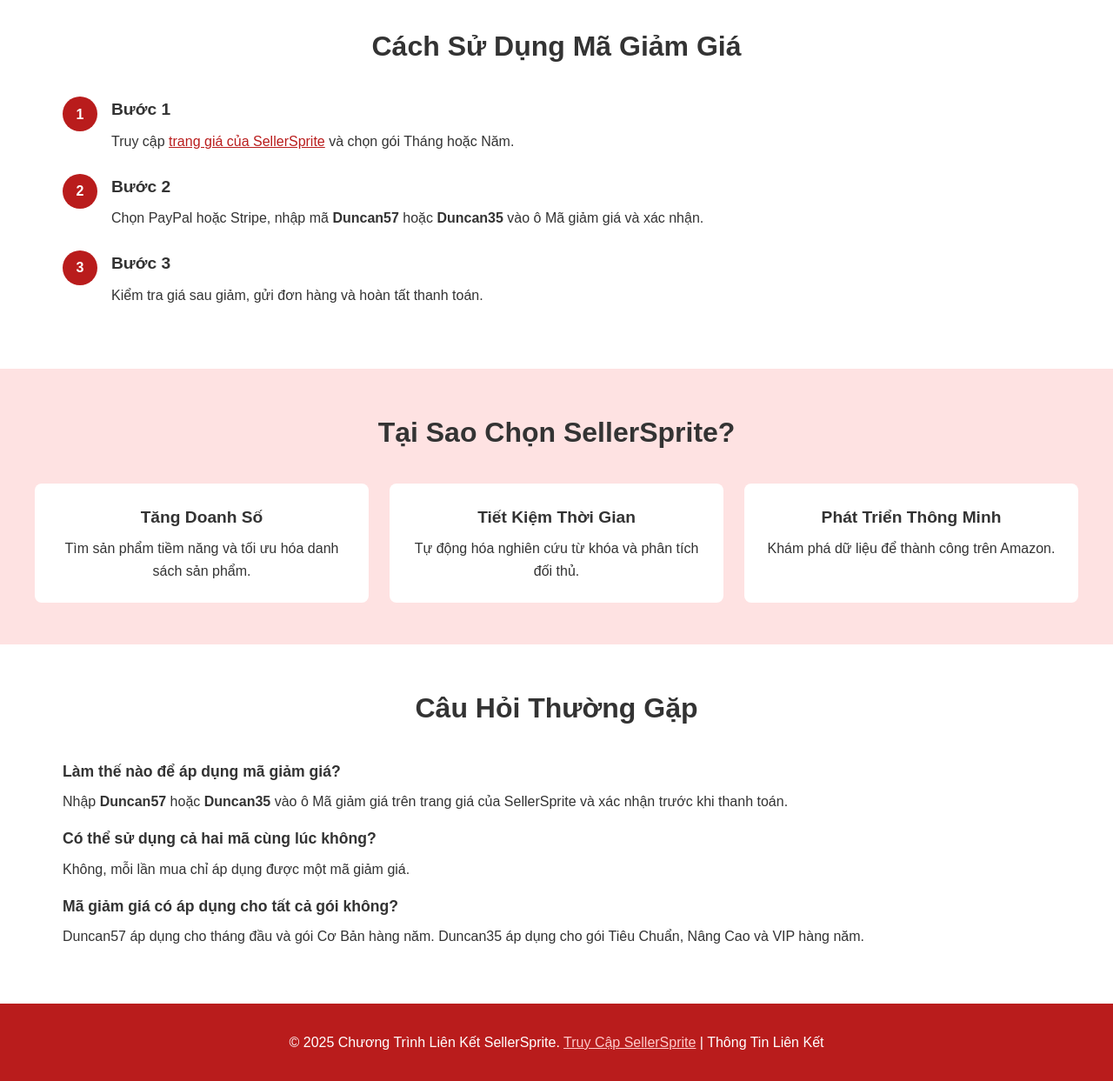
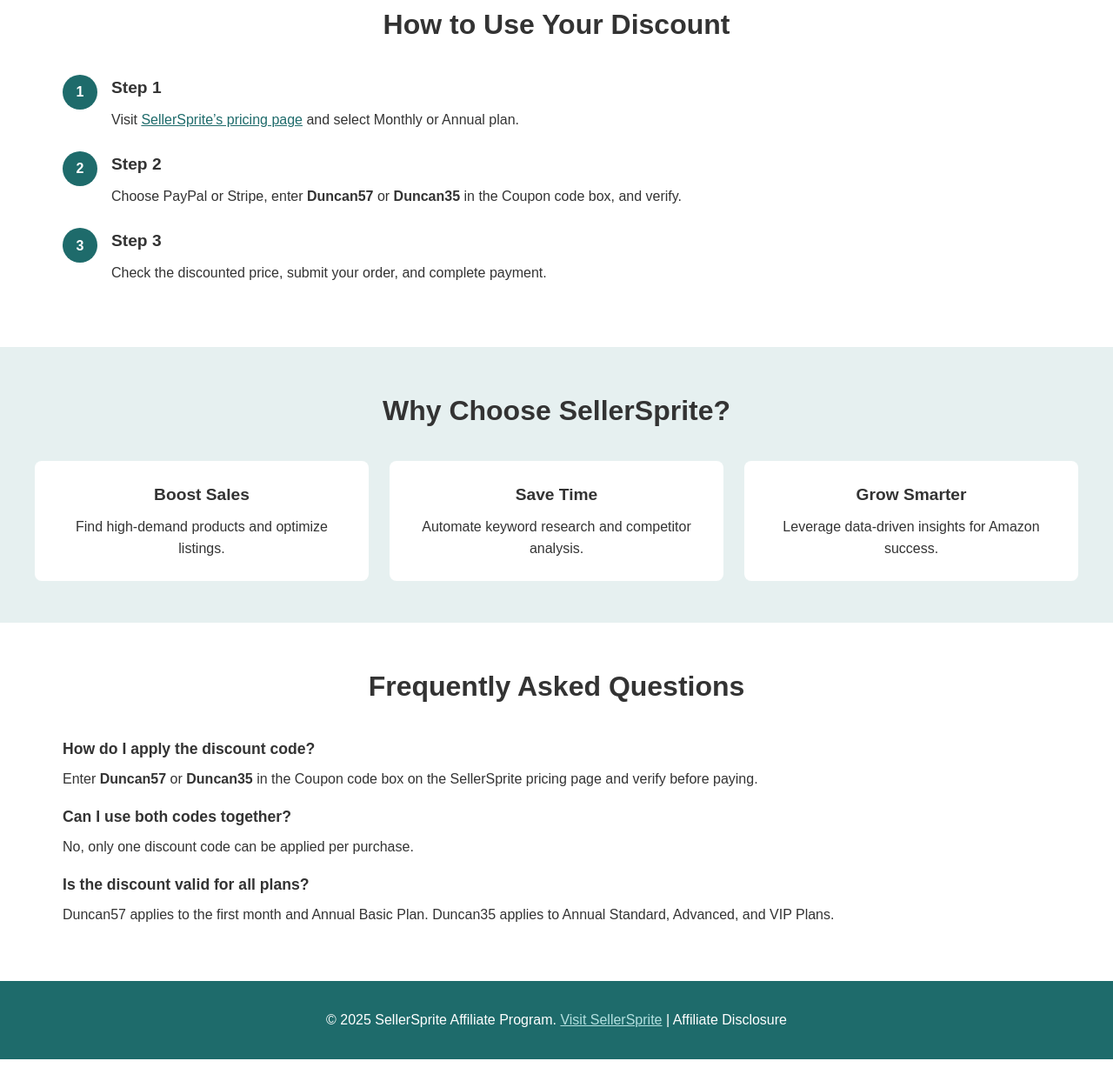
Before and after one commit to swebvn/web-html, a plain HTML site: page index.html in a window 1280 px wide. Shown: the part 732-1975 px from the top of the page at 87% size. After the commit the page ends 1950 px from the top, so only its background shows below. Drawn offline with Linux system fonts and the light colour scheme.

Commit message:
Add files via upload

```diff
--- a/index.html
+++ b/index.html
@@ -38,12 +38,12 @@
         return gk_fileData[filename] || "";
         }
         </script><!DOCTYPE html>
-<html lang="vi">
+<html lang="en">
 <head>
   <meta charset="UTF-8">
   <meta name="viewport" content="width=device-width, initial-scale=1.0">
- 85  <meta name="description" content="Nhận ưu đãi độc quyền cho SellerSprite với mã giảm giá Duncan57 và Duncan35. Tiết kiệm đến 81% cho công cụ bán hàng Amazon!">
-  <title>Ưu Đãi Liên Kết SellerSprite</title>
+  <meta name="description" content="Unlock exclusive discounts on SellerSprite with affiliate codes Duncan57 and Duncan35. Save up to 81% on Amazon seller tools!">
+  <title>SellerSprite Affiliate Discounts</title>
   <style>
     * {
       margin: 0;
@@ -59,7 +59,7 @@
 
     /* Hero Section */
     .hero {
-      background-color: #b91c1c;
+      background-color: #1e6b6b;
       color: white;
       text-align: center;
       padding: 4rem 2rem;
@@ -78,7 +78,7 @@
     .hero a {
       display: inline-block;
       background-color: white;
-      color: #b91c1c;
+      color: #1e6b6b;
       padding: 0.75rem 1.5rem;
       text-decoration: none;
       font-weight: bold;
@@ -120,7 +120,7 @@
 
     .discount-card h3 {
       font-size: 1.5rem;
-      color: #b91c1c;
+      color: #1e6b6b;
       margin-bottom: 1rem;
     }
 
@@ -153,7 +153,7 @@
     }
 
     .step-number {
-      background-color: #b91c1c;
+      background-color: #1e6b6b;
       color: white;
       width: 2.5rem;
       height: 2.5rem;
@@ -171,14 +171,14 @@
     }
 
     .step-content a {
-      color: #b91c1c;
+      color: #1e6b6b;
       text-decoration: underline;
     }
 
     /* Why SellerSprite Section */
     .why-sellersprite {
       padding: 3rem 2rem;
-      background-color: #fee2e2;
+      background-color: #e6f0f0;
     }
 
     .why-sellersprite h2 {
@@ -231,14 +231,14 @@
 
     /* Footer */
     footer {
-      background-color: #b91c1c;
+      background-color: #1e6b6b;
       color: white;
       text-align: center;
       padding: 2rem;
     }
 
     footer a {
-      color: #fecaca;
+      color: #b3e0e0;
       text-decoration: underline;
     }
 
@@ -264,26 +264,26 @@
 <body>
   <!-- Hero Section -->
   <section class="hero">
-    <h1>Tiết Kiệm Lớn Với SellerSprite!</h1>
-    <p>Sử dụng mã giảm giá độc quyền <strong>Duncan57</strong> và <strong>Duncan35</strong> để tiết kiệm đến 81% cho công cụ bán hàng Amazon.</p>
-    <a href="https://www.sellersprite.com/price" target="_blank" rel="noopener noreferrer">Bắt Đầu Ngay</a>
+    <h1>Unlock Huge Savings on SellerSprite!</h1>
+    <p>Use exclusive affiliate codes <strong>Duncan57</strong> and <strong>Duncan35</strong> to save up to 81% on Amazon seller tools.</p>
+    <a href="https://www.sellersprite.com/price" target="_blank" rel="noopener noreferrer">Get Started Now</a>
   </section>
 
   <!-- Discounts Section -->
   <section class="discounts">
-    <h2>Ưu Đãi Liên Kết Độc Quyền</h2>
+    <h2>Exclusive Affiliate Discounts</h2>
     <div class="discount-grid">
       <div class="discount-card">
         <h3>Duncan57</h3>
         <ul>
-          <li>Giảm 81% tháng đầu: $98 → $19</li>
-          <li>Giảm 57% gói Cơ Bản hàng năm: $468 → $199</li>
+          <li>81% off first month: $98 → $19</li>
+          <li>57% off Annual Basic Plan: $468 → $199</li>
         </ul>
       </div>
       <div class="discount-card">
         <h3>Duncan35</h3>
         <ul>
-          <li>Giảm 35% gói Tiêu Chuẩn, Nâng Cao và VIP hàng năm</li>
+          <li>35% off Annual Standard, Advanced, and VIP Plans</li>
         </ul>
       </div>
     </div>
@@ -291,69 +291,69 @@
 
   <!-- How to Use Section -->
   <section class="how-to-use">
-    <h2>Cách Sử Dụng Mã Giảm Giá</h2>
+    <h2>How to Use Your Discount</h2>
     <div class="step">
       <div class="step-number">1</div>
       <div class="step-content">
-        <h3>Bước 1</h3>
-        <p>Truy cập <a href="https://www.sellersprite.com/price" target="_blank" rel="noopener noreferrer">trang giá của SellerSprite</a> và chọn gói Tháng hoặc Năm.</p>
+        <h3>Step 1</h3>
+        <p>Visit <a href="https://www.sellersprite.com/price" target="_blank" rel="noopener noreferrer">SellerSprite’s pricing page</a> and select Monthly or Annual plan.</p>
       </div>
     </div>
     <div class="step">
       <div class="step-number">2</div>
       <div class="step-content">
-        <h3>Bước 2</h3>
-        <p>Chọn PayPal hoặc Stripe, nhập mã <strong>Duncan57</strong> hoặc <strong>Duncan35</strong> vào ô Mã giảm giá và xác nhận.</p>
+        <h3>Step 2</h3>
+        <p>Choose PayPal or Stripe, enter <strong>Duncan57</strong> or <strong>Duncan35</strong> in the Coupon code box, and verify.</p>
       </div>
     </div>
     <div class="step">
       <div class="step-number">3</div>
       <div class="step-content">
-        <h3>Bước 3</h3>
-        <p>Kiểm tra giá sau giảm, gửi đơn hàng và hoàn tất thanh toán.</p>
+        <h3>Step 3</h3>
+        <p>Check the discounted price, submit your order, and complete payment.</p>
       </div>
     </div>
   </section>
 
   <!-- Why SellerSprite Section -->
   <section class="why-sellersprite">
-    <h2>Tại Sao Chọn SellerSprite?</h2>
+    <h2>Why Choose SellerSprite?</h2>
     <div class="why-grid">
       <div class="why-card">
-        <h3>Tăng Doanh Số</h3>
-        <p>Tìm sản phẩm tiềm năng và tối ưu hóa danh sách sản phẩm.</p>
+        <h3>Boost Sales</h3>
+        <p>Find high-demand products and optimize listings.</p>
       </div>
       <div class="why-card">
-        <h3>Tiết Kiệm Thời Gian</h3>
-        <p>Tự động hóa nghiên cứu từ khóa và phân tích đối thủ.</p>
+        <h3>Save Time</h3>
+        <p>Automate keyword research and competitor analysis.</p>
       </div>
       <div class="why-card">
-        <h3>Phát Triển Thông Minh</h3>
-        <p>Khám phá dữ liệu để thành công trên Amazon.</p>
+        <h3>Grow Smarter</h3>
+        <p>Leverage data-driven insights for Amazon success.</p>
       </div>
     </div>
   </section>
 
   <!-- FAQ Section -->
   <section class="faq">
-    <h2>Câu Hỏi Thường Gặp</h2>
+    <h2>Frequently Asked Questions</h2>
     <div class="faq-item">
-      <h3>Làm thế nào để áp dụng mã giảm giá?</h3>
-      <p>Nhập <strong>Duncan57</strong> hoặc <strong>Duncan35</strong> vào ô Mã giảm giá trên trang giá của SellerSprite và xác nhận trước khi thanh toán.</p>
+      <h3>How do I apply the discount code?</h3>
+      <p>Enter <strong>Duncan57</strong> or <strong>Duncan35</strong> in the Coupon code box on the SellerSprite pricing page and verify before paying.</p>
     </div>
     <div class="faq-item">
-      <h3>Có thể sử dụng cả hai mã cùng lúc không?</h3>
-      <p>Không, mỗi lần mua chỉ áp dụng được một mã giảm giá.</p>
+      <h3>Can I use both codes together?</h3>
+      <p>No, only one discount code can be applied per purchase.</p>
     </div>
     <div class="faq-item">
-      <h3>Mã giảm giá có áp dụng cho tất cả gói không?</h3>
-      <p>Duncan57 áp dụng cho tháng đầu và gói Cơ Bản hàng năm. Duncan35 áp dụng cho gói Tiêu Chuẩn, Nâng Cao và VIP hàng năm.</p>
+      <h3>Is the discount valid for all plans?</h3>
+      <p>Duncan57 applies to the first month and Annual Basic Plan. Duncan35 applies to Annual Standard, Advanced, and VIP Plans.</p>
     </div>
   </section>
 
   <!-- Footer -->
   <footer>
-    <p>© 2025 Chương Trình Liên Kết SellerSprite. <a href="https://www.sellersprite.com" target="_blank" rel="noopener noreferrer">Truy Cập SellerSprite</a> | Thông Tin Liên Kết</p>
+    <p>&copy; 2025 SellerSprite Affiliate Program. <a href="https://www.sellersprite.com" target="_blank" rel="noopener noreferrer">Visit SellerSprite</a> | Affiliate Disclosure</p>
   </footer>
 </body>
 </html>
```
